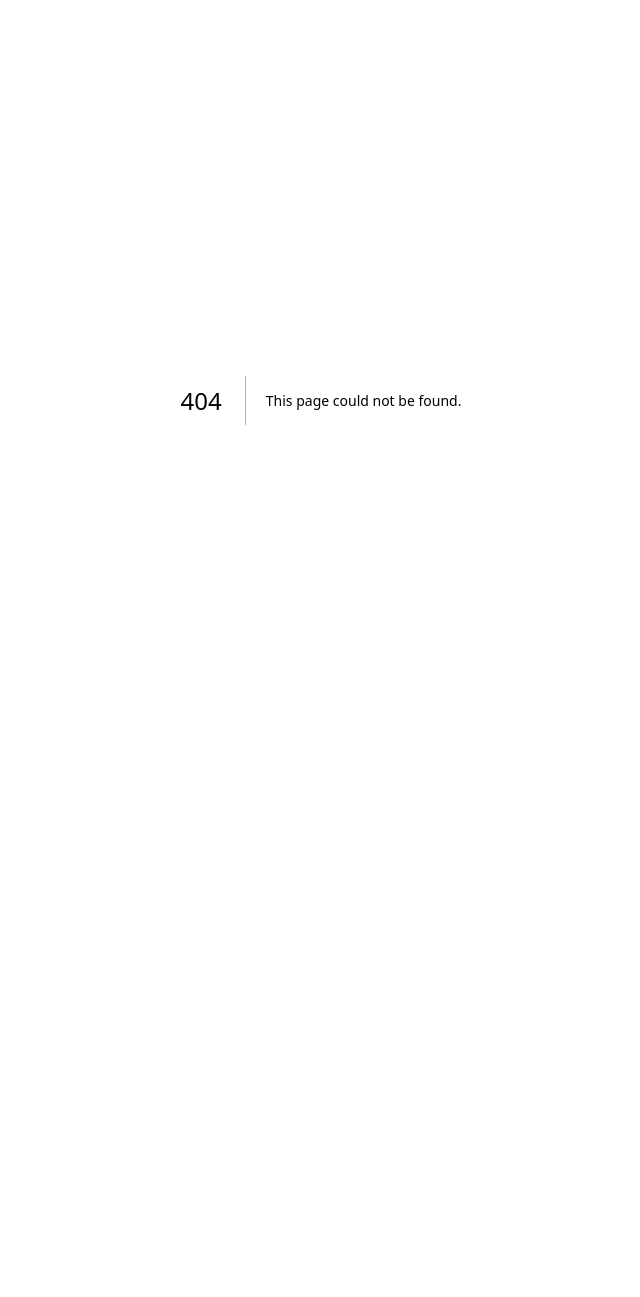
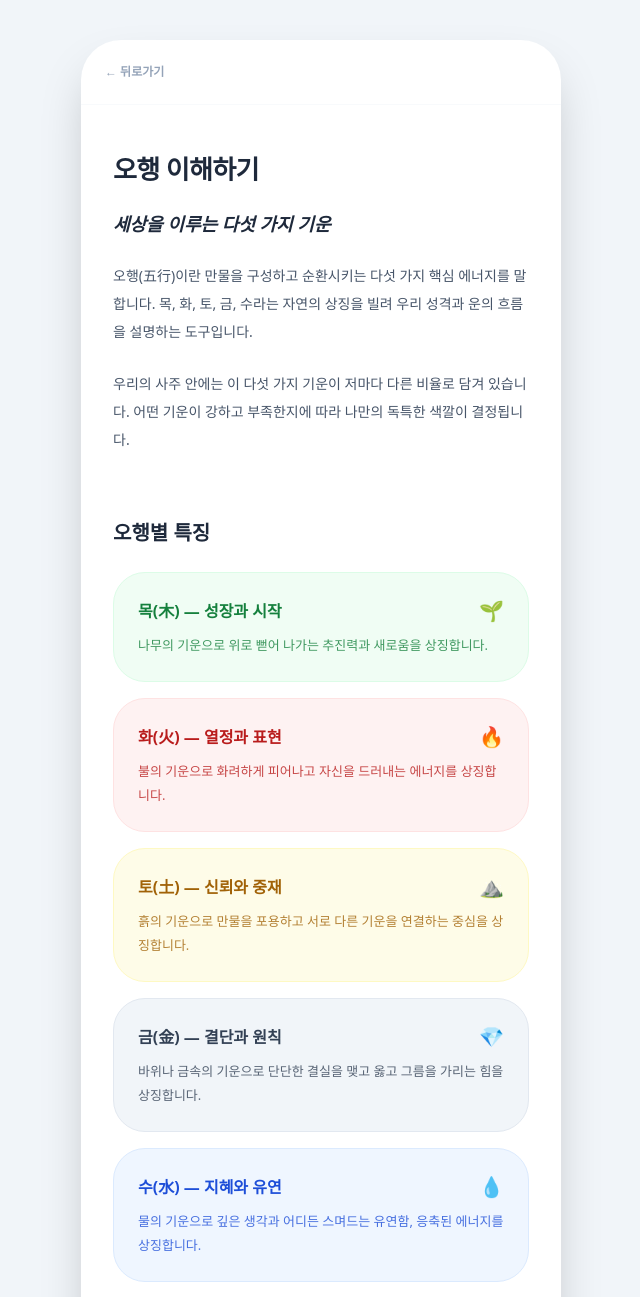
Before and after one commit to PLANB-John/oursai-web, a Next.js app: page /guide/five-elements in a window 1280 px wide. Before the commit this address had no page. Shown: the top 1297 px of the page, without its empty margins (319-959 px from the left). Before the commit the page ends 800 px from the top, so only its background shows below. Built offline with nearby package versions, Linux system fonts and the light colour scheme.

Commit message:
Create five-elements.js

```diff
--- /dev/null
+++ b/pages/guide/five-elements.js
@@ -0,0 +1,101 @@
+import React from 'react';
+import Head from 'next/head';
+
+export default function FiveElementsGuide() {
+  const elements = [
+    { n: '목(木)', t: '성장과 시작', d: '나무의 기운으로 위로 뻗어 나가는 추진력과 새로움을 상징합니다.', c: 'bg-green-50 border-green-100 text-green-700', icon: '🌱' },
+    { n: '화(火)', t: '열정과 표현', d: '불의 기운으로 화려하게 피어나고 자신을 드러내는 에너지를 상징합니다.', c: 'bg-red-50 border-red-100 text-red-700', icon: '🔥' },
+    { n: '토(土)', t: '신뢰와 중재', d: '흙의 기운으로 만물을 포용하고 서로 다른 기운을 연결하는 중심을 상징합니다.', c: 'bg-yellow-50 border-yellow-100 text-yellow-700', icon: '⛰️' },
+    { n: '금(金)', t: '결단과 원칙', d: '바위나 금속의 기운으로 단단한 결실을 맺고 옳고 그름을 가리는 힘을 상징합니다.', c: 'bg-slate-100 border-slate-200 text-slate-700', icon: '💎' },
+    { n: '수(水)', t: '지혜와 유연', d: '물의 기운으로 깊은 생각과 어디든 스며드는 유연함, 응축된 에너지를 상징합니다.', c: 'bg-blue-50 border-blue-100 text-blue-700', icon: '💧' }
+  ];
+
+  return (
+    <div className="min-h-screen bg-slate-100 flex justify-center items-start sm:py-10 font-sans text-slate-800">
+      <Head>
+        <title>오행 이해하기 | 우리 사이 (oursai.kr)</title>
+      </Head>
+
+      <div className="w-full max-w-[480px] min-h-screen bg-white shadow-2xl flex flex-col relative overflow-hidden sm:rounded-[40px] pb-20">
+
+        {/* --- 상단 네비게이션 --- */}
+        <div className="px-6 py-6 border-b border-slate-50 flex items-center justify-between">
+          <a href="/guide" className="text-xs text-slate-400 font-bold flex items-center gap-1 hover:text-purple-400 transition-colors">
+            ← 뒤로가기
+          </a>
+        </div>
+
+        <main className="px-8 py-12 space-y-16">
+          {/* 1. 타이틀 섹션 */}
+          <section className="space-y-6">
+            <h1 className="text-[26px] font-black text-slate-800 tracking-tight leading-tight">오행 이해하기</h1>
+            <div className="space-y-6 text-[14px] text-slate-600 leading-7">
+              <p className="font-bold text-slate-800 text-lg italic">세상을 이루는 다섯 가지 기운</p>
+              <p>오행(五行)이란 만물을 구성하고 순환시키는 다섯 가지 핵심 에너지를 말합니다. 목, 화, 토, 금, 수라는 자연의 상징을 빌려 우리 성격과 운의 흐름을 설명하는 도구입니다.</p>
+              <p>우리의 사주 안에는 이 다섯 가지 기운이 저마다 다른 비율로 담겨 있습니다. 어떤 기운이 강하고 부족한지에 따라 나만의 독특한 색깔이 결정됩니다.</p>
+            </div>
+          </section>
+
+          {/* 2. 오행 상세 리스트 (이음 내용 100% 반영) */}
+          <section className="space-y-6">
+            <h2 className="text-[20px] font-black text-slate-800">오행별 특징</h2>
+            <div className="space-y-4">
+              {elements.map((el, i) => (
+                <div key={i} className={`${el.c} p-6 rounded-[32px] border space-y-2`}>
+                  <div className="flex items-center justify-between">
+                    <p className="font-bold text-[16px]">{el.n} — {el.t}</p>
+                    <span className="text-xl">{el.icon}</span>
+                  </div>
+                  <p className="text-[13px] opacity-80 leading-6">{el.d}</p>
+                </div>
+              ))}
+            </div>
+          </section>
+
+          {/* 3. 상생과 상극 (이미지 설명 반영) */}
+          <section className="space-y-6">
+            <h2 className="text-[20px] font-black text-slate-800">기운의 순환: 상생과 상극</h2>
+            <p className="text-[14px] text-slate-600 leading-7">오행은 멈춰있지 않고 서로 영향을 주고받습니다.</p>
+            <div className="space-y-4">
+              <div className="bg-slate-50 p-6 rounded-3xl border border-slate-100">
+                <p className="font-bold text-slate-800 text-[14px] mb-2">🤝 상생(相生): 돕는 관계</p>
+                <p className="text-[12px] text-slate-500 leading-5">나무가 불을 지피고(목생화), 불이 재가 되어 흙을 만들 듯 서로를 북돋아 주는 흐름입니다.</p>
+              </div>
+              <div className="bg-slate-50 p-6 rounded-3xl border border-slate-100">
+                <p className="font-bold text-slate-800 text-[14px] mb-2">⚔️ 상극(相剋): 제어하는 관계</p>
+                <p className="text-[12px] text-slate-500 leading-5">물이 불을 끄고(수극화), 나무가 흙의 영양분을 흡수하듯 서로를 견제하며 균형을 맞추는 흐름입니다.</p>
+              </div>
+            </div>
+          </section>
+
+          {/* --- 우리 사이 고유 하단 섹션 (일관성 유지) --- */}
+          <section className="pt-10 space-y-4">
+            <button className="w-full py-5 bg-white text-slate-700 rounded-[24px] font-bold text-[15px] border border-slate-100 shadow-sm hover:bg-slate-50 transition-colors">
+              모임 궁합 확인해보기 →
+            </button>
+            <button className="w-full py-5 bg-white text-slate-700 rounded-[24px] font-bold text-[15px] border border-slate-100 shadow-sm hover:bg-slate-50 transition-colors">
+              나와 궁합 확인해보기 →
+            </button>
+          </section>
+        </main>
+
+        {/* --- 우리 사이 고유 푸터 (일관성 유지) --- */}
+        <footer className="px-8 py-16 bg-white text-center space-y-10 border-t border-slate-50">
+          <div className="flex justify-center gap-6 text-[12px] text-slate-300 font-bold">
+            <a href="/intro" className="hover:text-purple-400">서비스 소개</a>
+            <span className="text-slate-100">|</span>
+            <a href="/faq" className="hover:text-purple-400">자주 묻는 질문</a>
+            <span className="text-slate-100">|</span>
+            <a href="/feedback" className="hover:text-purple-400">의견 보내기</a>
+          </div>
+          <div className="flex justify-center gap-6 text-[12px] text-slate-300 font-bold">
+            <a href="/terms" className="hover:text-purple-400">이용약관</a>
+            <span className="text-slate-100">|</span>
+            <a href="/privacy" className="hover:text-purple-400">개인정보처리방침</a>
+          </div>
+          <p className="text-[11px] text-slate-200 font-medium">© 2026 oursai.kr | All Rights Reserved.</p>
+        </footer>
+      </div>
+    </div>
+  );
+}
```
